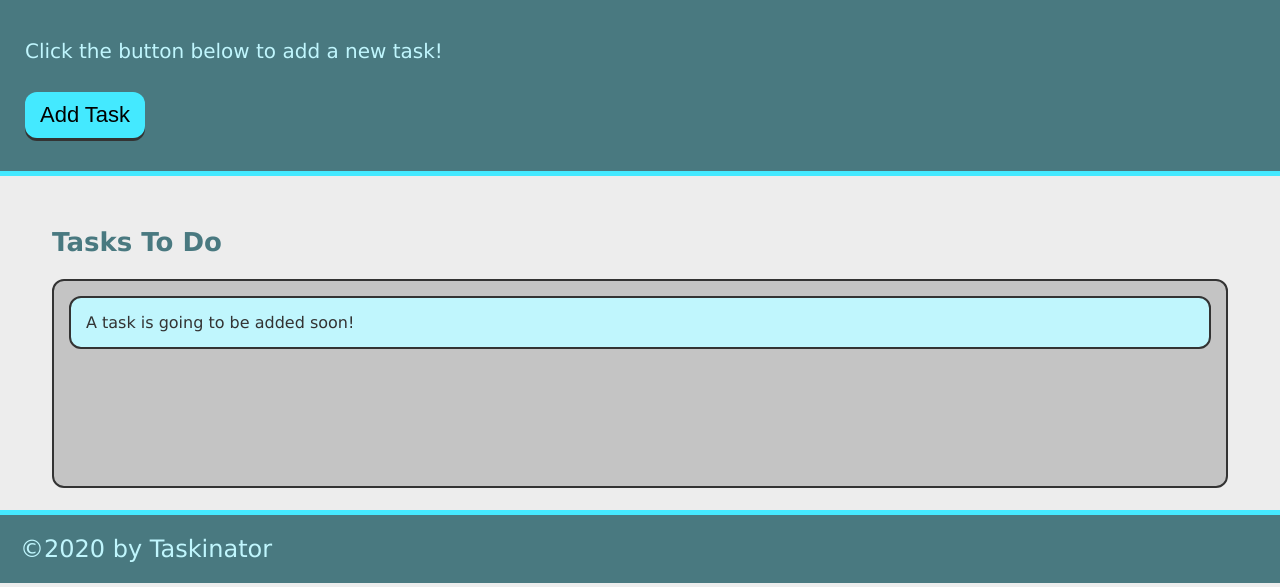
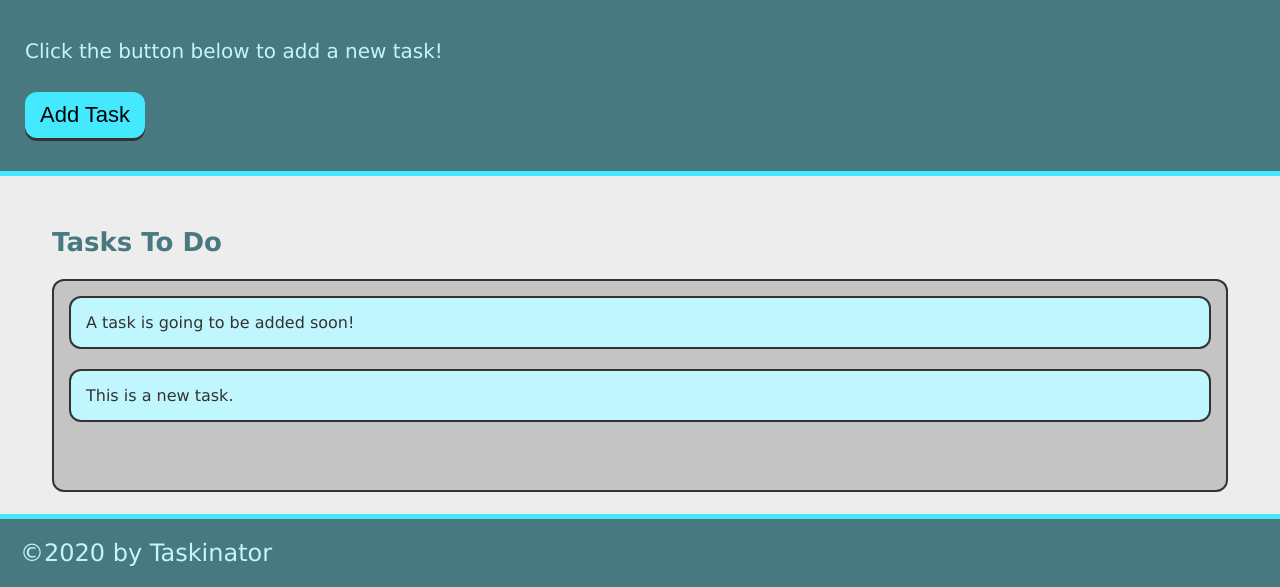
Before and after one commit to Ryobia/Taskinator, a plain HTML site: page index.html in a window 1280 px wide. Both pictures are taken after a click on the button "Add Task". Shown: the part 217-804 px from the top of the page. Drawn offline with Linux system fonts and the light colour scheme.

Commit message:
add task button functionality

```diff
--- a/assets/js/script.js
+++ b/assets/js/script.js
@@ -0,0 +1,12 @@
+var buttonE1 = document.querySelector("#save-task");
+var tasksToDoEl = document.querySelector("#tasks-to-do");
+
+
+var createTaskHandler = function() {
+    var listItemEl = document.createElement("li");
+    listItemEl.className = "task-item";
+    listItemEl.textContent = "This is a new task.";
+    tasksToDoEl.appendChild(listItemEl);
+};
+
+buttonE1.addEventListener("click", createTaskHandler);
--- a/index.html
+++ b/index.html
@@ -11,13 +11,13 @@
     <header class="page-title">
         <h1>Taskinator</h1>
         <p>Click the button below to add a new task!</p>
-        <button class="btn">Add Task</button>
+        <button class="btn" id="save-task">Add Task</button>
     </header>
 
     <main class="page-content">
         <section class="task-list-wrapper">
             <h2 class="list-title">Tasks To Do</h2>
-            <ul class="task-list">
+            <ul class="task-list" id="tasks-to-do">
                 <li class="task-item">A task is going to be added soon!</li>
             </ul>
         </section>
```
